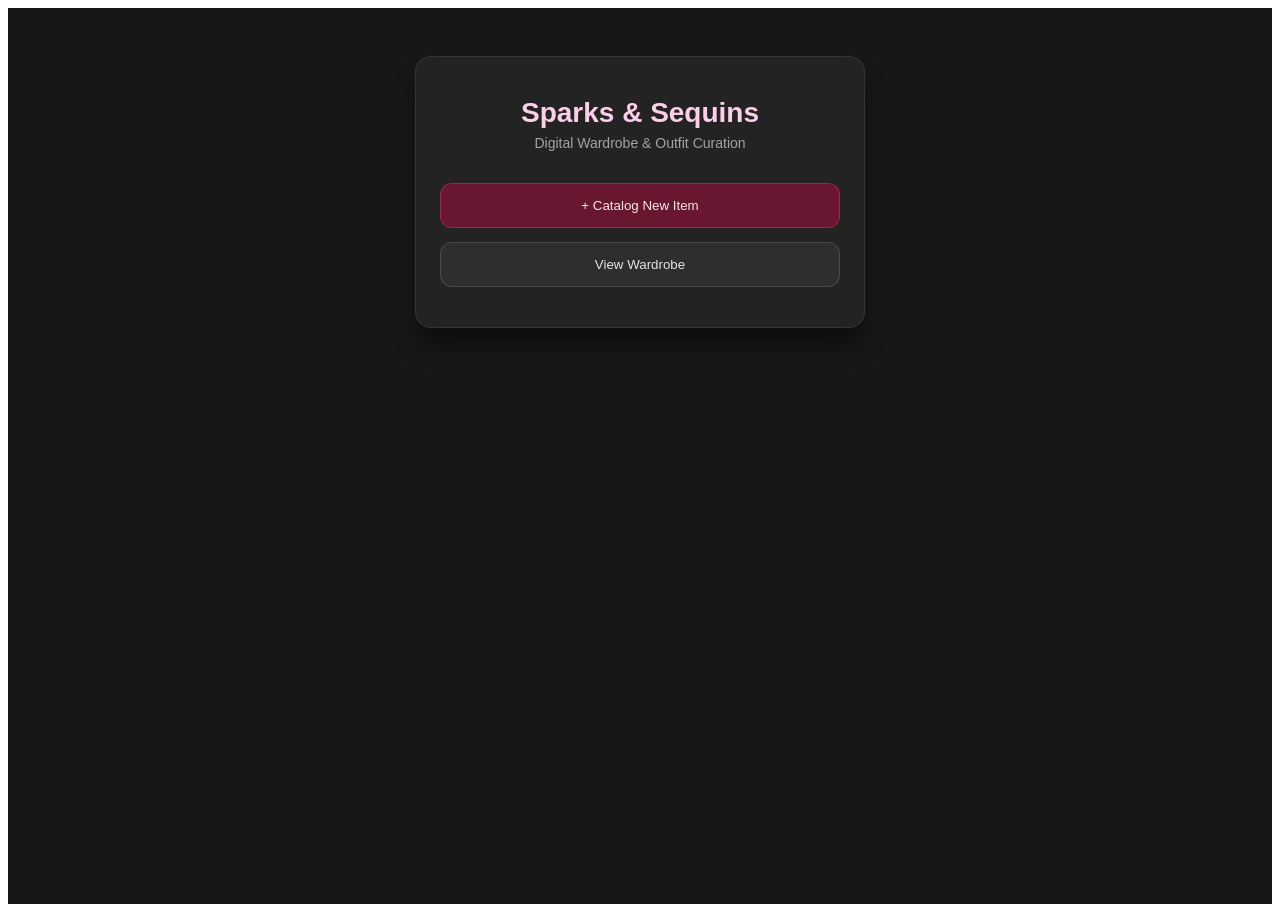
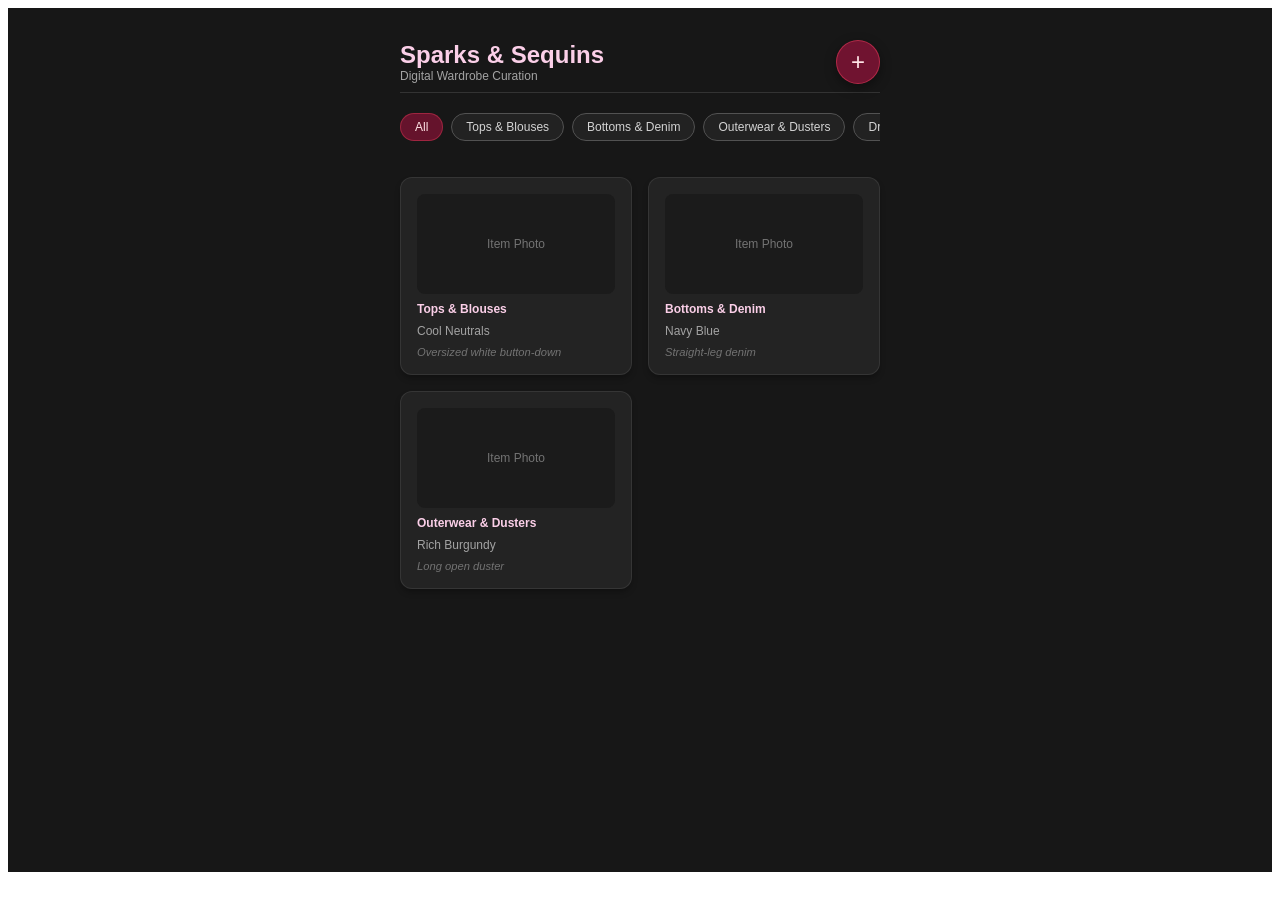
Before and after one commit to vhMarle/digital-styling, a React (Vite) app: page / in a window 1280 px wide. After the commit the page ends 880 px from the top, so only its background shows below. Built offline with nearby package versions, Linux system fonts and the light colour scheme.

Commit message:
Update App.jsx styles and components

```diff
--- a/src/App.jsx
+++ b/src/App.jsx
@@ -1,38 +1,45 @@
 import React, { useState } from 'react';
 
-const DETAIL_OPTIONS = {
-  category: ['Tops & Blouses', 'Bottoms & Denim', 'Outerwear & Dusters', 'Dresses & Jumpsuits', 'Footwear'],
-  color: ['Cool Neutrals', 'Navy Blue', 'Forest Green', 'Rich Burgundy', 'Sage / Olive Green', 'Rose Pink', 'Chocolate Brown', 'Metallic Silver/Gold']
-};
+// Categories for filtering and form selection
+const CATEGORIES = ['All', 'Tops & Blouses', 'Bottoms & Denim', 'Outerwear & Dusters', 'Dresses & Jumpsuits', 'Footwear'];
+const COLORS = ['Cool Neutrals', 'Navy Blue', 'Forest Green', 'Rich Burgundy', 'Sage / Olive Green', 'Rose Pink', 'Chocolate Brown', 'Metallic Silver/Gold'];
 
 export default function App() {
-  const [currentStep, setCurrentStep] = useState('home'); // Starts on homepage
+  const [currentView, setCurrentView] = useState('home'); // 'home', 'add', 'details'
+  const [selectedFilter, setSelectedFilter] = useState('All');
   const [selectedSource, setSelectedSource] = useState(null);
 
-  const [details, setDetails] = useState({
-    category: '',
-    color: '',
+  // Sample wardrobe items to populate the grid
+  const [wardrobeItems, setWardrobeItems] = useState([
+    { id: 1, category: 'Tops & Blouses', color: 'Cool Neutrals', notes: 'Oversized white button-down' },
+    { id: 2, category: 'Bottoms & Denim', color: 'Navy Blue', notes: 'Straight-leg denim' },
+    { id: 3, category: 'Outerwear & Dusters', color: 'Rich Burgundy', notes: 'Long open duster' }
+  ]);
+
+  const [newItem, setNewItem] = useState({
+    category: 'Tops & Blouses',
+    color: 'Cool Neutrals',
     notes: ''
   });
 
-  const handleGoToDetails = (sourceType) => {
+  const handleSourceSelect = (sourceType) => {
     setSelectedSource(sourceType);
-    setCurrentStep('details');
-  };
-
-  const handleDetailChange = (field, value) => {
-    setDetails(prev => ({ ...prev, [field]: value }));
-  };
-
-  const handleUndoToHome = () => {
-    setCurrentStep('home');
-    setSelectedSource(null);
+    setCurrentView('details');
   };
 
   const handleSaveItem = (e) => {
     e.preventDefault();
-    setCurrentStep('wardrobe');
+    setWardrobeItems(prev => [
+      { id: Date.now(), ...newItem },
+      ...prev
+    ]);
+    setNewItem({ category: 'Tops & Blouses', color: 'Cool Neutrals', notes: '' });
+    setCurrentView('home');
   };
+
+  const filteredItems = selectedFilter === 'All'
+    ? wardrobeItems
+    : wardrobeItems.filter(item => item.category === selectedFilter);
 
   return (
     <div style={{
@@ -42,71 +49,134 @@ export default function App() {
       display: 'flex',
       flexDirection: 'column',
       alignItems: 'center',
-      paddingTop: '3rem',
-      paddingBottom: '3rem',
+      paddingTop: '2rem',
+      paddingBottom: '2rem',
       paddingLeft: '1rem',
       paddingRight: '1rem',
       fontFamily: 'sans-serif'
     }}>
       <div style={{
         width: '100%',
-        maxWidth: '400px',
+        maxWidth: '480px',
+        display: 'flex',
+        flexDirection: 'column',
+        gap: '1.25rem'
+      }}>
+
+        {/* VIEW 1: Main Homepage Wardrobe Dashboard */}
+        {currentView === 'home' && (
+          <>
+            {/* Header with Title and Floating + Add Button */}
+            <div style={{ display: 'flex', alignItems: 'center', justifyContent: 'space-between', paddingBottom: '0.5rem', borderBottom: '1px solid #333' }}>
+              <div>
+                <h2 style={{ fontSize: '1.5rem', fontWeight: '600', color: '#fbcfe8', margin: 0 }}>Sparks & Sequins</h2>
+                <p style={{ fontSize: '0.75rem', color: '#a3a3a3', margin: 0 }}>Digital Wardrobe Curation</p>
+              </div>
+              <button
+                onClick={() => setCurrentView('add')}
+                title="Add New Item"
+                style={{
+                  width: '2.75rem',
+                  height: '2.75rem',
+                  borderRadius: '50%',
+                  backgroundColor: 'rgba(136, 19, 55, 0.8)',
+                  border: '1px solid rgba(244, 63, 94, 0.5)',
+                  color: '#ffe4e6',
+                  fontSize: '1.5rem',
+                  display: 'flex',
+                  alignItems: 'center',
+                  justifyContent: 'center',
+                  cursor: 'pointer',
+                  boxShadow: '0 4px 12px rgba(0,0,0,0.4)'
+                }}
+              >
+                +
+              </button>
+            </div>
+
+            {/* Filter Buttons at Top */}
+            <div style={{
+              display: 'flex',
+              gap: '0.5rem',
+              overflowX: 'auto',
+              paddingBottom: '0.5rem',
+              scrollbarWidth: 'none'
+            }}>
+              {CATEGORIES.map(cat => (
+                <button
+                  key={cat}
+                  onClick={() => setSelectedFilter(cat)}
+                  style={{
+                    padding: '0.375rem 0.875rem',
+                    borderRadius: '9999px',
+                    fontSize: '0.75rem',
+                    fontWeight: '500',
+                    whiteSpace: 'nowrap',
+                    cursor: 'pointer',
+                    backgroundColor: selectedFilter === cat ? 'rgba(136, 19, 55, 0.7)' : 'rgba(38, 38, 38, 0.8)',
+                    color: selectedFilter === cat ? '#ffe4e6' : '#d4d4d4',
+                    border: selectedFilter === cat ? '1px solid rgba(244, 63, 94, 0.4)' : '1px solid #525252'
+                  }}
+                >
+                  {cat}
+                </button>
+              ))}
+            </div>
+
+            {/* Wardrobe Item Grid */}
+            <div style={{
+              display: 'grid',
+              gridTemplateColumns: '1fr 1fr',
+              gap: '1rem',
+              paddingTop: '0.5rem'
+            }}>
+              {filteredItems.map(item => (
+                <div key={item.id} style={{
                   backgroundColor: 'rgba(38, 38, 38, 0.85)',
-        backdropFilter: 'blur(12px)',
+                  border: '1px solid rgba(82, 82, 82, 0.4)',
+                  borderRadius: '0.75rem',
+                  padding: '1rem',
+                  display: 'flex',
+                  flexDirection: 'column',
+                  gap: '0.5rem',
+                  boxShadow: '0 4px 6px -1px rgba(0, 0, 0, 0.3)'
+                }}>
+                  <div style={{
+                    height: '100px',
+                    backgroundColor: 'rgba(23, 23, 23, 0.6)',
+                    borderRadius: '0.5rem',
+                    display: 'flex',
+                    alignItems: 'center',
+                    justifyContent: 'center',
+                    color: '#737373',
+                    fontSize: '0.75rem'
+                  }}>
+                    Item Photo
+                  </div>
+                  <span style={{ fontSize: '0.75rem', fontWeight: '600', color: '#fbcfe8' }}>{item.category}</span>
+                  <span style={{ fontSize: '0.75rem', color: '#a3a3a3' }}>{item.color}</span>
+                  {item.notes && <span style={{ fontSize: '0.7rem', color: '#737373', fontStyle: 'italic' }}>{item.notes}</span>}
+                </div>
+              ))}
+            </div>
+          </>
+        )}
+
+        {/* VIEW 2: Source Selection (Take Photo / Upload) */}
+        {currentView === 'add' && (
+          <div style={{
+            backgroundColor: 'rgba(38, 38, 38, 0.85)',
             border: '1px solid rgba(82, 82, 82, 0.4)',
             borderRadius: '1rem',
             padding: '1.5rem',
-        boxShadow: '0 20px 25px -5px rgba(0, 0, 0, 0.5)'
+            display: 'flex',
+            flexDirection: 'column',
+            gap: '1.5rem'
           }}>
-
-        {/* Step 1: Homepage / Main Dashboard */}
-        {currentStep === 'home' && (
-          <div style={{ display: 'flex', flexDirection: 'column', gap: '1.5rem', textAlign: 'center', padding: '1rem 0' }}>
-            <div>
-              <h2 style={{ fontSize: '1.75rem', fontWeight: '600', color: '#fbcfe8', margin: '0 0 0.35rem 0' }}>Sparks & Sequins</h2>
-              <p style={{ fontSize: '0.875rem', color: '#a3a3a3', margin: 0 }}>Digital Wardrobe & Outfit Curation</p>
-            </div>
-
-            <div style={{ display: 'flex', flexDirection: 'column', gap: '0.875rem', paddingTop: '0.5rem' }}>
-              <button
-                onClick={() => setCurrentStep('source')}
-                style={{
-                  padding: '0.875rem',
-                  backgroundColor: 'rgba(136, 19, 55, 0.7)',
-                  border: '1px solid rgba(244, 63, 94, 0.4)',
-                  borderRadius: '0.75rem',
-                  fontWeight: '500',
-                  color: '#ffe4e6',
-                  cursor: 'pointer'
-                }}
-              >
-                + Catalog New Item
-              </button>
-              <button
-                onClick={() => setCurrentStep('wardrobe')}
-                style={{
-                  padding: '0.875rem',
-                  backgroundColor: 'rgba(64, 64, 64, 0.4)',
-                  border: '1px solid rgba(115, 115, 115, 0.4)',
-                  borderRadius: '0.75rem',
-                  fontWeight: '500',
-                  color: '#e5e5e5',
-                  cursor: 'pointer'
-                }}
-              >
-                View Wardrobe
-              </button>
-            </div>
-          </div>
-        )}
-
-        {/* Step 2: Source Selection (Take Photo / Upload Image) */}
-        {currentStep === 'source' && (
-          <div style={{ display: 'flex', flexDirection: 'column', gap: '1.5rem' }}>
             <div style={{ display: 'flex', alignItems: 'center', justifyContent: 'space-between', borderBottom: '1px solid #404040', paddingBottom: '0.75rem' }}>
               <button
                 type="button"
-                onClick={handleUndoToHome}
+                onClick={() => setCurrentView('home')}
                 style={{
                   background: 'transparent',
                   border: 'none',
@@ -119,7 +189,7 @@ export default function App() {
               >
                 <img
                   src="/undo-arrow-icon.png"
-                  alt="Home"
+                  alt="Back"
                   style={{ width: '1.5rem', height: '1.5rem', objectFit: 'contain' }}
                 />
                 <span style={{ fontSize: '0.75rem', fontWeight: '500', color: '#fbcfe8' }}>Home</span>
@@ -128,11 +198,9 @@ export default function App() {
               <div style={{ width: '2rem' }}></div>
             </div>
 
-            <p style={{ fontSize: '0.875rem', color: '#a3a3a3', textAlign: 'center', margin: 0 }}>Choose how you'd like to add your piece</p>
-
             <div style={{ display: 'grid', gridTemplateColumns: '1fr 1fr', gap: '1rem' }}>
               <button
-                onClick={() => handleGoToDetails('camera')}
+                onClick={() => handleSourceSelect('camera')}
                 style={{
                   display: 'flex',
                   flexDirection: 'column',
@@ -151,7 +219,7 @@ export default function App() {
               </button>
 
               <button
-                onClick={() => handleGoToDetails('upload')}
+                onClick={() => handleSourceSelect('upload')}
                 style={{
                   display: 'flex',
                   flexDirection: 'column',
@@ -172,13 +240,21 @@ export default function App() {
           </div>
         )}
 
-        {/* Step 3: Details Form with Category & Color Dropdowns */}
-        {currentStep === 'details' && (
-          <form onSubmit={handleSaveItem} style={{ display: 'flex', flexDirection: 'column', gap: '1.25rem' }}>
+        {/* VIEW 3: Item Details Form */}
+        {currentView === 'details' && (
+          <form onSubmit={handleSaveItem} style={{
+            backgroundColor: 'rgba(38, 38, 38, 0.85)',
+            border: '1px solid rgba(82, 82, 82, 0.4)',
+            borderRadius: '1rem',
+            padding: '1.5rem',
+            display: 'flex',
+            flexDirection: 'column',
+            gap: '1.25rem'
+          }}>
             <div style={{ display: 'flex', alignItems: 'center', justifyContent: 'space-between', borderBottom: '1px solid #404040', paddingBottom: '0.75rem' }}>
               <button
                 type="button"
-                onClick={() => setCurrentStep('source')}
+                onClick={() => setCurrentView('add')}
                 style={{
                   background: 'transparent',
                   border: 'none',
@@ -197,21 +273,15 @@ export default function App() {
                 <span style={{ fontSize: '0.75rem', fontWeight: '500', color: '#fbcfe8' }}>Back</span>
               </button>
               <h3 style={{ fontSize: '1.125rem', fontWeight: '500', color: '#fbcfe8', margin: 0 }}>Item Details</h3>
-              <span style={{ fontSize: '0.75rem', color: '#a3a3a3', textTransform: 'capitalize' }}>
-                {selectedSource}
-              </span>
+              <span style={{ fontSize: '0.75rem', color: '#a3a3a3', textTransform: 'capitalize' }}>{selectedSource}</span>
             </div>
 
             <div style={{ display: 'flex', flexDirection: 'column', gap: '1rem' }}>
-              {Object.keys(DETAIL_OPTIONS).map((field) => (
-                <div key={field} style={{ display: 'flex', flexDirection: 'column', gap: '0.375rem' }}>
-                  <label style={{ fontSize: '0.75rem', fontWeight: '600', textTransform: 'uppercase', letterSpacing: '0.05em', color: '#d4d4d4' }}>
-                    {field}
-                  </label>
+              <div style={{ display: 'flex', flexDirection: 'column', gap: '0.375rem' }}>
+                <label style={{ fontSize: '0.75rem', fontWeight: '600', textTransform: 'uppercase', letterSpacing: '0.05em', color: '#d4d4d4' }}>Category</label>
                 <select
-                    value={details[field]}
-                    onChange={(e) => handleDetailChange(field, e.target.value)}
-                    required
+                  value={newItem.category}
+                  onChange={(e) => setNewItem(prev => ({ ...prev, category: e.target.value }))}
                   style={{
                     width: '100%',
                     backgroundColor: 'rgba(23, 23, 23, 0.8)',
@@ -223,25 +293,41 @@ export default function App() {
                     outline: 'none'
                   }}
                 >
-                    <option value="" disabled>Select {field}...</option>
-                    {DETAIL_OPTIONS[field].map((subOption) => (
-                      <option key={subOption} value={subOption} style={{ backgroundColor: '#262626', color: '#e5e5e5' }}>
-                        {subOption}
-                      </option>
+                  {CATEGORIES.filter(c => c !== 'All').map(cat => (
+                    <option key={cat} value={cat} style={{ backgroundColor: '#262626', color: '#e5e5e5' }}>{cat}</option>
                   ))}
                 </select>
               </div>
-              ))}
 
               <div style={{ display: 'flex', flexDirection: 'column', gap: '0.375rem' }}>
-                <label style={{ fontSize: '0.75rem', fontWeight: '600', textTransform: 'uppercase', letterSpacing: '0.05em', color: '#d4d4d4' }}>
-                  Notes / Styling Cues
-                </label>
+                <label style={{ fontSize: '0.75rem', fontWeight: '600', textTransform: 'uppercase', letterSpacing: '0.05em', color: '#d4d4d4' }}>Color</label>
+                <select
+                  value={newItem.color}
+                  onChange={(e) => setNewItem(prev => ({ ...prev, color: e.target.value }))}
+                  style={{
+                    width: '100%',
+                    backgroundColor: 'rgba(23, 23, 23, 0.8)',
+                    border: '1px solid #525252',
+                    borderRadius: '0.5rem',
+                    padding: '0.625rem 0.75rem',
+                    fontSize: '0.875rem',
+                    color: '#e5e5e5',
+                    outline: 'none'
+                  }}
+                >
+                  {COLORS.map(col => (
+                    <option key={col} value={col} style={{ backgroundColor: '#262626', color: '#e5e5e5' }}>{col}</option>
+                  ))}
+                </select>
+              </div>
+
+              <div style={{ display: 'flex', flexDirection: 'column', gap: '0.375rem' }}>
+                <label style={{ fontSize: '0.75rem', fontWeight: '600', textTransform: 'uppercase', letterSpacing: '0.05em', color: '#d4d4d4' }}>Notes / Styling Cues</label>
                 <input
                   type="text"
                   placeholder="e.g., pairs well with straight-leg denim"
-                  value={details.notes}
-                  onChange={(e) => handleDetailChange('notes', e.target.value)}
+                  value={newItem.notes}
+                  onChange={(e) => setNewItem(prev => ({ ...prev, notes: e.target.value }))}
                   style={{
                     width: '100%',
                     backgroundColor: 'rgba(23, 23, 23, 0.8)',
@@ -275,45 +361,6 @@ export default function App() {
           </form>
         )}
 
-        {/* Step 4: Success View */}
-        {currentStep === 'wardrobe' && (
-          <div style={{ textAlign: 'center', display: 'flex', flexDirection: 'column', gap: '1rem', padding: '1rem 0' }}>
-            <div style={{
-              width: '4rem',
-              height: '4rem',
-              backgroundColor: 'rgba(6, 95, 70, 0.3)',
-              border: '1px solid rgba(52, 211, 153, 0.4)',
-              borderRadius: '50%',
-              display: 'flex',
-              alignItems: 'center',
-              justifyContent: 'center',
-              margin: '0 auto',
-              color: '#34d399',
-              fontSize: '1.5rem'
-            }}>
-              ✓
-            </div>
-            <h3 style={{ fontSize: '1.25rem', fontWeight: '600', color: '#f5f5f5', margin: 0 }}>Item Added Successfully!</h3>
-            <p style={{ fontSize: '0.875rem', color: '#a3a3a3', margin: 0 }}>Your item has been cataloged.</p>
-            <button
-              onClick={handleUndoToHome}
-              style={{
-                marginTop: '1rem',
-                padding: '0.625rem 1.5rem',
-                backgroundColor: 'rgba(82, 82, 82, 0.5)',
-                border: '1px solid #737373',
-                borderRadius: '0.75rem',
-                fontSize: '0.875rem',
-                fontWeight: '500',
-                color: '#e5e5e5',
-                cursor: 'pointer'
-              }}
-            >
-              Back to Home
-            </button>
-          </div>
-        )}
-
       </div>
     </div>
   );
```
Also changed, not shown: 3 other files (tests, documents, lock files or other folders). Lines whose indentation alone changed are shown as unchanged.
